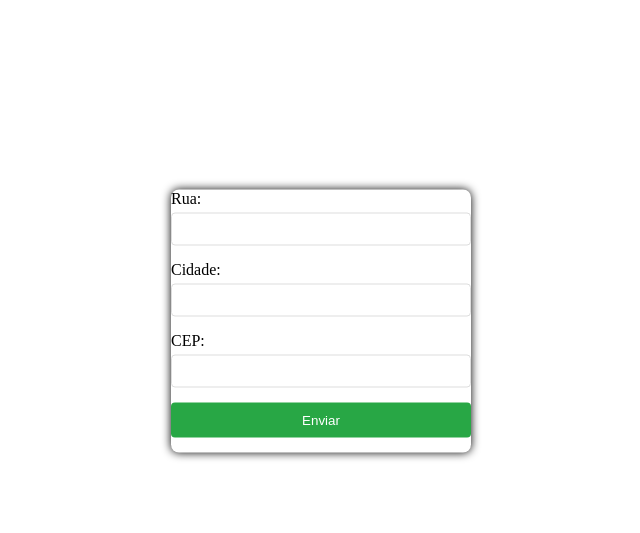
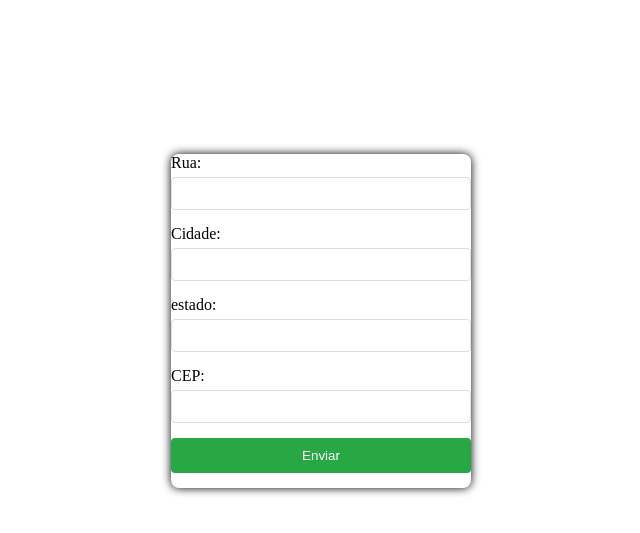
Before and after one commit to mateus-rcosta/atividadeFrontEnd02, a plain HTML site: page index.html in a window 1280 px wide. Shown: the part 79-612 px from the top of the page, without its empty margins (319-959 px from the left). Drawn offline with Linux system fonts and the light colour scheme.

Commit message:
primeiro commit

```diff
--- a/index.html
+++ b/index.html
@@ -9,12 +9,15 @@
 <body>
     <h1>Formulário de Endereço</h1>
     <div class="container">
-        <form id="FormEndereco">
+        <form id="formEndereco">
         <label for="rua">Rua:</label>
         <input type="text" id="rua" name="rua" required>
 
         <label for="cidade" >Cidade:</label>
         <input type="text" id="cidade" name="cidade" required>
+
+        <label for="estado" >estado:</label>
+        <input type="text" id="estado" name="estado" required>
 
         <label for="cep">CEP:</label>
         <input type="text" id="cep" name="cep" required>
--- a/script.js
+++ b/script.js
@@ -4,7 +4,7 @@ document.getElementById('formEndereco').addEventListener('submit', async(event)=
     const rua = document.getElementById('rua').value;
     const cidade = document.getElementById('cidade').value;
     const estado = document.getElementById('estado').value;
-    const cep = documento.getElementById('cep').value;
+    const cep = document.getElementById('cep').value;
 
     const addressData = {
         rua,
```
